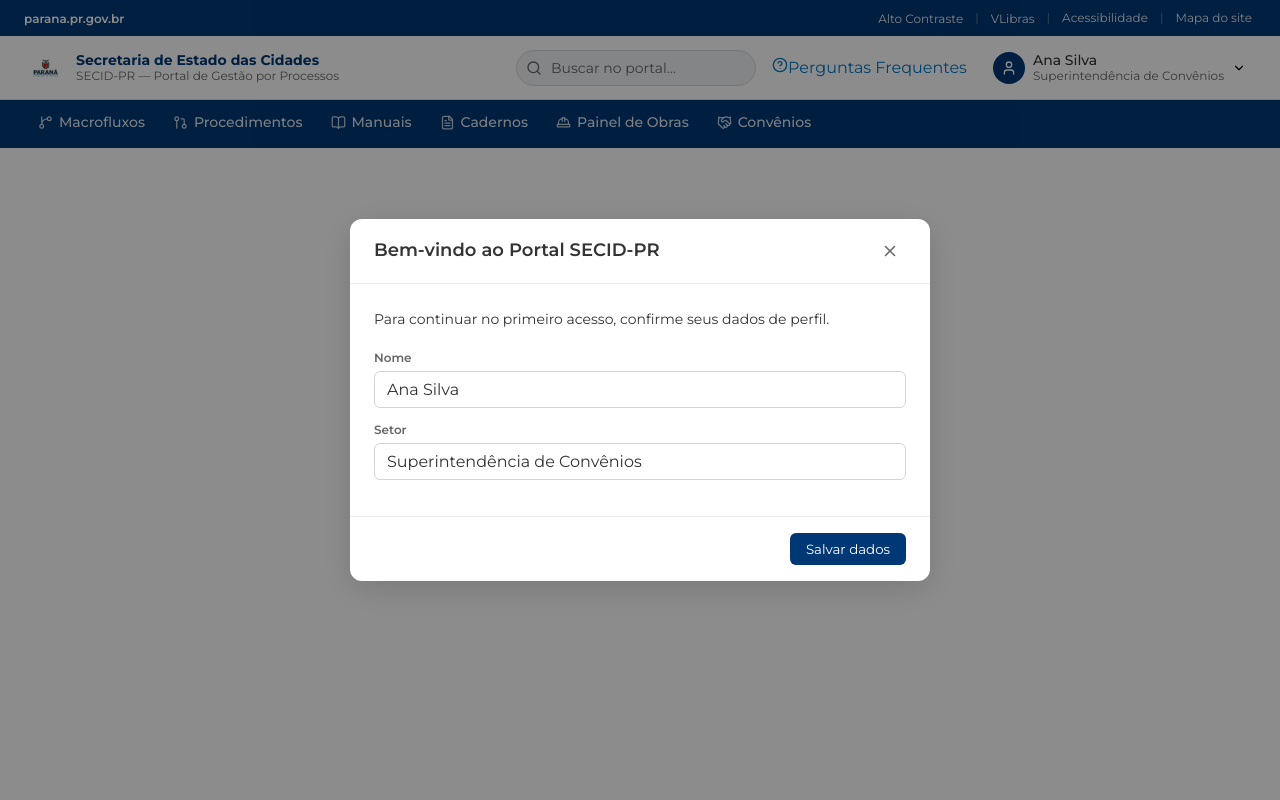
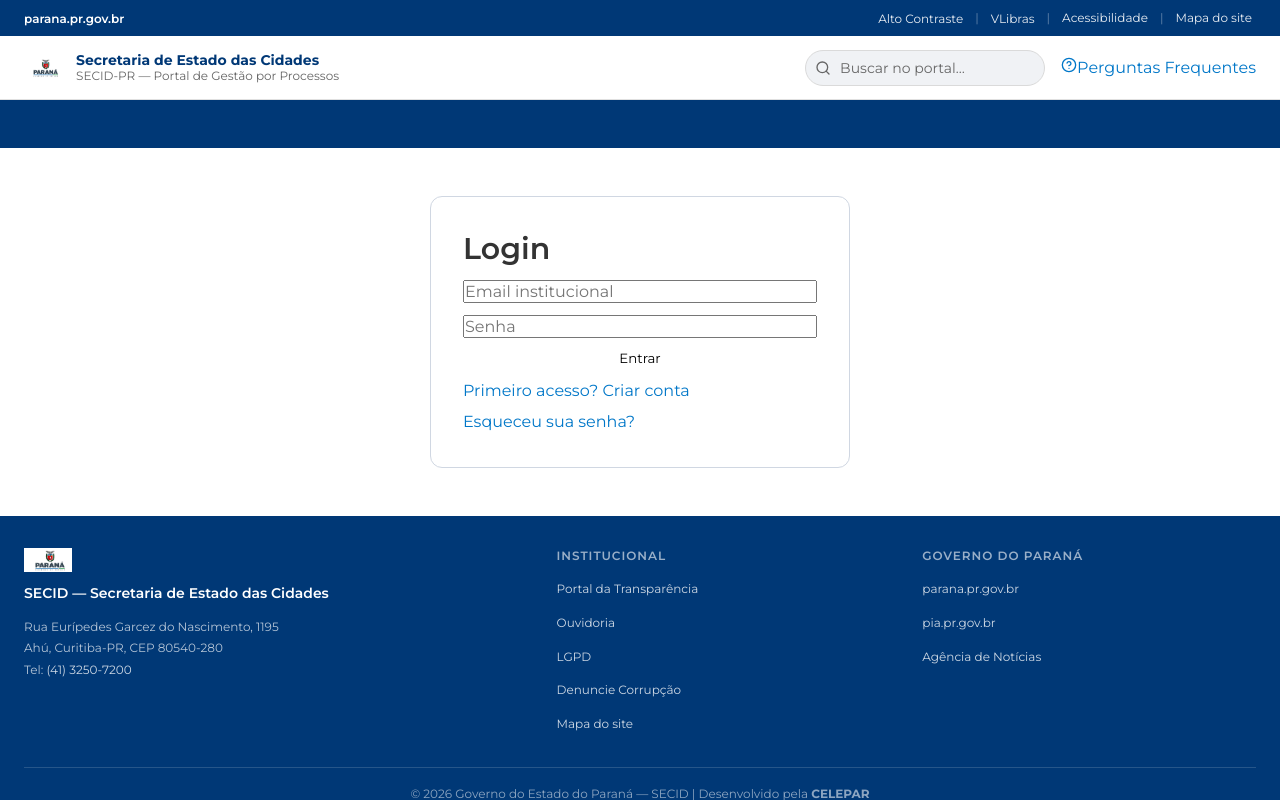
Before and after one commit to MatheusHaliski/lista_procedimentos_secidpr, a Next.js app: page /login in a window 1280 px wide. Before the commit this address had no page. Shown: the top 800 px of the page. Built offline with nearby package versions, Linux system fonts and the light colour scheme.

Commit message:
Adiciona autenticação por token com login, cadastro e recuperação

```diff
--- /dev/null
+++ b/app/login/page.module.css
@@ -0,0 +1 @@
+.wrapper{display:flex;justify-content:center;padding:3rem}.form{display:flex;flex-direction:column;gap:.75rem;max-width:420px;width:100%;padding:2rem;border:1px solid #d0d7e2;border-radius:12px;background:#fff}.erro{color:#b00020}.links{display:flex;flex-direction:column;gap:.35rem}
--- /dev/null
+++ b/app/login/page.tsx
@@ -0,0 +1,44 @@
+'use client';
+
+import Link from 'next/link';
+import { useRouter } from 'next/navigation';
+import { FormEvent, useState } from 'react';
+import { useAuth } from '@/contexts/AuthContext';
+import { carregarContas, contaParaUsuario, emailSecidValido, gerarToken } from '@/utils/auth';
+import styles from './page.module.css';
+
+export default function LoginPage() {
+  const { login } = useAuth();
+  const router = useRouter();
+  const [email, setEmail] = useState('');
+  const [senha, setSenha] = useState('');
+  const [erro, setErro] = useState('');
+
+  function entrar(e: FormEvent) {
+    e.preventDefault();
+    setErro('');
+    if (!emailSecidValido(email)) return setErro('Use um e-mail institucional @secid.pr.gov.br.');
+
+    const conta = carregarContas().find((c) => c.email.toLowerCase() === email.toLowerCase() && c.senha === senha);
+    if (!conta) return setErro('Credenciais inválidas.');
+
+    login(contaParaUsuario(conta), gerarToken(conta.email));
+    router.push('/macrofluxos');
+  }
+
+  return (
+    <section className={styles.wrapper}>
+      <form className={styles.form} onSubmit={entrar}>
+        <h1>Login</h1>
+        <input type="email" placeholder="Email institucional" value={email} onChange={(e) => setEmail(e.target.value)} required />
+        <input type="password" placeholder="Senha" value={senha} onChange={(e) => setSenha(e.target.value)} required />
+        {erro && <p className={styles.erro}>{erro}</p>}
+        <button type="submit">Entrar</button>
+        <nav className={styles.links}>
+          <Link href="/criar-conta">Primeiro acesso? Criar conta</Link>
+          <Link href="/esqueceu-senha">Esqueceu sua senha?</Link>
+        </nav>
+      </form>
+    </section>
+  );
+}
--- a/components/layout/Header.tsx
+++ b/components/layout/Header.tsx
@@ -17,7 +17,7 @@ export default function Header() {
   const [menuAberto, setMenuAberto] = useState(false);
   const [modalBoasVindas, setModalBoasVindas] = useState(() => {
     if (typeof window === 'undefined') return false;
-    return localStorage.getItem('perfil_preenchido') !== '1';
+    return !!usuario && localStorage.getItem('perfil_preenchido') !== '1';
   });
   const [nome, setNome] = useState(usuario?.nome ?? '');
   const [setor, setSetor] = useState(usuario?.setor ?? '');
@@ -144,7 +144,7 @@ export default function Header() {
                     Configurações
                   </button>
                   <hr className={styles.dropdownDivider} />
-                  <button className={styles.dropdownItem} onClick={logout} role="menuitem">
+                  <button className={styles.dropdownItem} onClick={() => { logout(); router.push('/login'); }} role="menuitem">
                     <LogOut size={14} aria-hidden="true" />
                     Sair
                   </button>
--- a/contexts/AuthContext.tsx
+++ b/contexts/AuthContext.tsx
@@ -2,6 +2,7 @@
 
 import React, { createContext, useContext, useReducer, useEffect } from 'react';
 import type { Usuario, Perfil } from '@/types';
+import { carregarUsuario, limparSessao, salvarToken, salvarUsuario } from '@/utils/auth';
 
 const MODULOS_POR_PERFIL: Record<Perfil, string[]> = {
   ADMINISTRADOR: ['macrofluxos', 'workflows', 'manuais', 'cadernos', 'obras', 'convenios', 'perguntas-frequentes', 'admin'],
@@ -12,15 +13,6 @@ const MODULOS_POR_PERFIL: Record<Perfil, string[]> = {
   CONSULTA:      ['macrofluxos', 'manuais', 'cadernos', 'perguntas-frequentes'],
 };
 
-// Usuário demo para desenvolvimento
-const USUARIO_DEMO: Usuario = {
-  id: 'u1',
-  nome: 'Ana Silva',
-  email: 'ana.silva@secid.pr.gov.br',
-  perfil: 'COORDENADOR',
-  setor: 'Superintendência de Convênios',
-};
-
 interface AuthState {
   usuario: Usuario | null;
   carregando: boolean;
@@ -29,7 +21,7 @@ interface AuthState {
 type AuthAcao =
   | { type: 'LOGIN'; payload: Usuario }
   | { type: 'LOGOUT' }
-  | { type: 'CARREGADO' };
+  | { type: 'CARREGADO'; payload: Usuario | null };
 
 function authReducer(state: AuthState, acao: AuthAcao): AuthState {
   switch (acao.type) {
@@ -38,7 +30,7 @@ function authReducer(state: AuthState, acao: AuthAcao): AuthState {
     case 'LOGOUT':
       return { usuario: null, carregando: false };
     case 'CARREGADO':
-      return { ...state, carregando: false };
+      return { usuario: acao.payload, carregando: false };
     default:
       return state;
   }
@@ -47,7 +39,7 @@ function authReducer(state: AuthState, acao: AuthAcao): AuthState {
 interface AuthContextValue {
   usuario: Usuario | null;
   carregando: boolean;
-  login: (usuario: Usuario) => void;
+  login: (usuario: Usuario, token: string) => void;
   logout: () => void;
   atualizarUsuario: (dados: Partial<Usuario>) => void;
   temAcesso: (modulo: string) => boolean;
@@ -56,23 +48,28 @@ interface AuthContextValue {
 const AuthContext = createContext<AuthContextValue | null>(null);
 
 export function AuthProvider({ children }: { children: React.ReactNode }) {
-  const [state, dispatch] = useReducer(authReducer, { usuario: USUARIO_DEMO, carregando: false });
+  const [state, dispatch] = useReducer(authReducer, { usuario: null, carregando: true });
 
   useEffect(() => {
-    dispatch({ type: 'CARREGADO' });
+    dispatch({ type: 'CARREGADO', payload: carregarUsuario() });
   }, []);
 
-  function login(usuario: Usuario) {
+  function login(usuario: Usuario, token: string) {
+    salvarToken(token);
+    salvarUsuario(usuario);
     dispatch({ type: 'LOGIN', payload: usuario });
   }
 
   function logout() {
+    limparSessao();
     dispatch({ type: 'LOGOUT' });
   }
 
   function atualizarUsuario(dados: Partial<Usuario>) {
     if (!state.usuario) return;
-    dispatch({ type: 'LOGIN', payload: { ...state.usuario, ...dados } });
+    const atualizado = { ...state.usuario, ...dados };
+    salvarUsuario(atualizado);
+    dispatch({ type: 'LOGIN', payload: atualizado });
   }
 
   function temAcesso(modulo: string): boolean {
@@ -80,11 +77,7 @@ export function AuthProvider({ children }: { children: React.ReactNode }) {
     return MODULOS_POR_PERFIL[state.usuario.perfil].includes(modulo);
   }
 
-  return (
-    <AuthContext.Provider value={{ ...state, login, logout, atualizarUsuario, temAcesso }}>
-      {children}
-    </AuthContext.Provider>
-  );
+  return <AuthContext.Provider value={{ ...state, login, logout, atualizarUsuario, temAcesso }}>{children}</AuthContext.Provider>;
 }
 
 export function useAuth() {
--- /dev/null
+++ b/utils/auth.ts
@@ -0,0 +1,73 @@
+import type { Usuario } from '@/types';
+
+const TOKEN_COOKIE = 'secid_token';
+const USUARIO_STORAGE = 'secid_usuario';
+const CONTAS_STORAGE = 'secid_contas';
+const DOMINIO_EMAIL = '@secid.pr.gov.br';
+
+export interface ContaSalva {
+  id: string;
+  nome: string;
+  email: string;
+  senha: string;
+  setor: string;
+}
+
+export function emailSecidValido(email: string): boolean {
+  return email.trim().toLowerCase().endsWith(DOMINIO_EMAIL);
+}
+
+export function gerarToken(email: string): string {
+  return btoa(`${email}:${Date.now()}`);
+}
+
+export function salvarToken(token: string): void {
+  document.cookie = `${TOKEN_COOKIE}=${token}; path=/; SameSite=Lax`;
+}
+
+export function removerToken(): void {
+  document.cookie = `${TOKEN_COOKIE}=; path=/; max-age=0; SameSite=Lax`;
+}
+
+export function salvarUsuario(usuario: Usuario): void {
+  localStorage.setItem(USUARIO_STORAGE, JSON.stringify(usuario));
+}
+
+export function carregarUsuario(): Usuario | null {
+  const bruto = localStorage.getItem(USUARIO_STORAGE);
+  if (!bruto) return null;
+  try {
+    return JSON.parse(bruto) as Usuario;
+  } catch {
+    return null;
+  }
+}
+
+export function limparSessao(): void {
+  removerToken();
+  localStorage.removeItem(USUARIO_STORAGE);
+}
+
+export function carregarContas(): ContaSalva[] {
+  const bruto = localStorage.getItem(CONTAS_STORAGE);
+  if (!bruto) return [];
+  try {
+    return JSON.parse(bruto) as ContaSalva[];
+  } catch {
+    return [];
+  }
+}
+
+export function salvarContas(contas: ContaSalva[]): void {
+  localStorage.setItem(CONTAS_STORAGE, JSON.stringify(contas));
+}
+
+export function contaParaUsuario(conta: ContaSalva): Usuario {
+  return {
+    id: conta.id,
+    nome: conta.nome,
+    email: conta.email,
+    setor: conta.setor,
+    perfil: 'CONSULTA',
+  };
+}
```
Also changed, not shown: app/criar-conta/page.tsx (added, +28 -0 lines), app/esqueceu-senha/page.tsx (added, +19 -0 lines), middleware.ts (added, +24 -0 lines).
